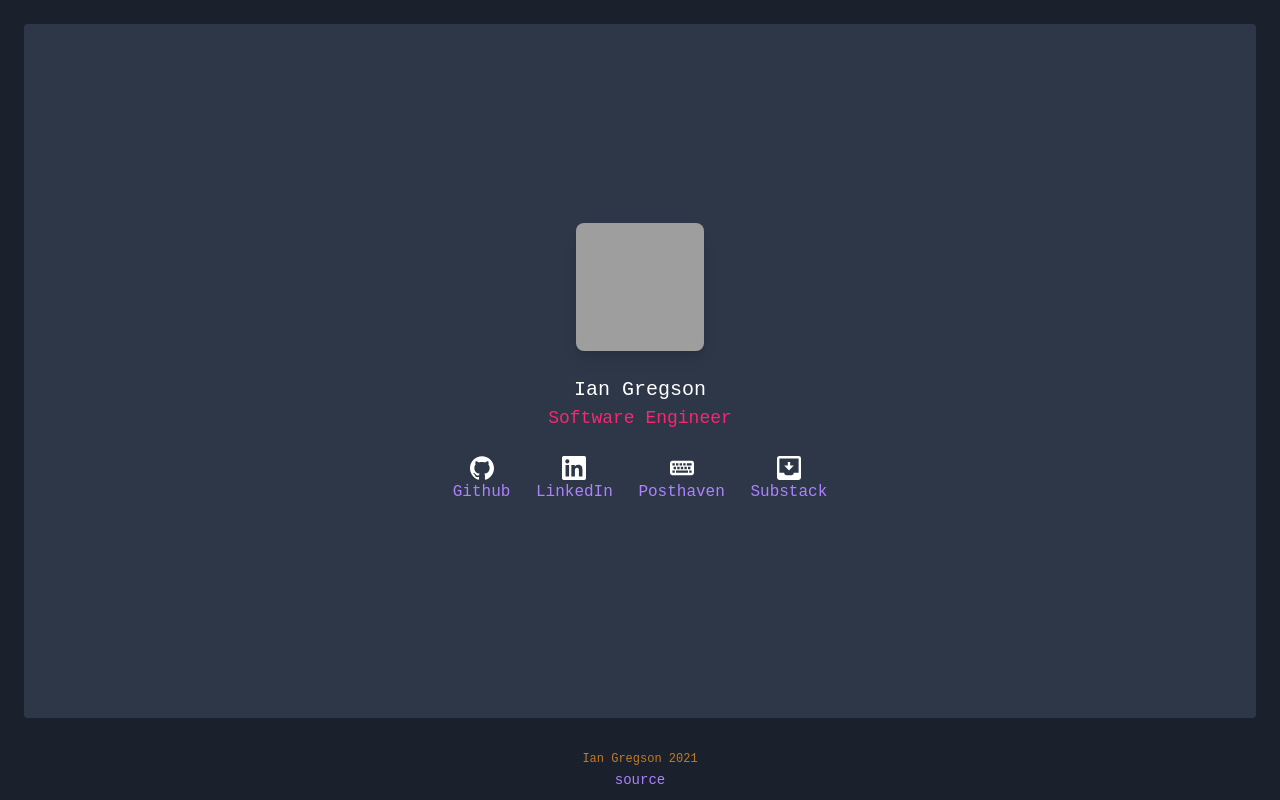
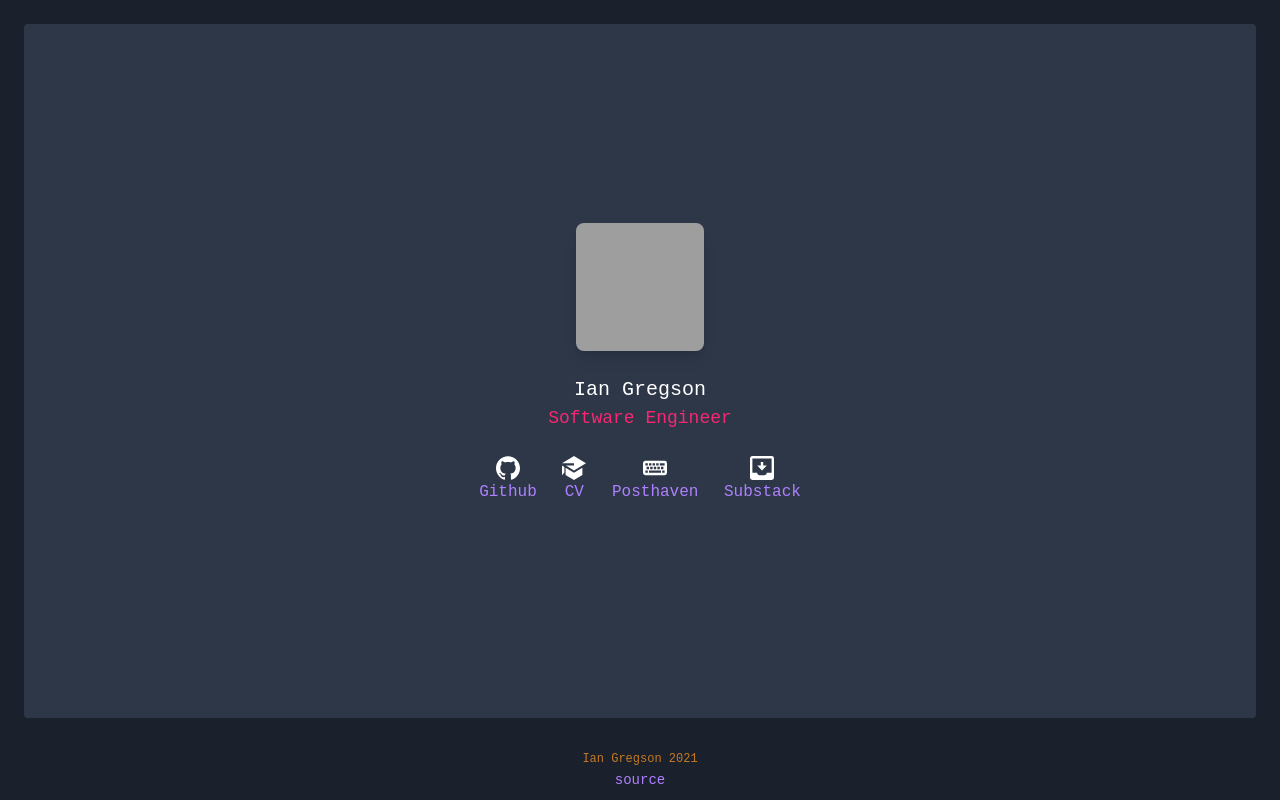
Before and after one commit to iangregson/iangregson.github.io, a website: page index.html in a window 1280 px wide. Drawn offline with Linux system fonts and the light colour scheme; grey boxes are pictures that could not be loaded.

Commit message:
CHange LinkedIn to read.cv

```diff
--- a/index.html
+++ b/index.html
@@ -28,13 +28,17 @@
           <span>Github</span>
         </a>
 
-        <a class="mb-4 mx-2 block md:inline-block" href="https://www.linkedin.com/in/iangregson/">
-          <svg class="link-icon" viewBox="0 0 24 24" xmlns="http://www.w3.org/2000/svg">
+        <a class="mb-4 mx-2 block md:inline-block" href="https://read.cv/iangregson/">
+          <svg class="link-icon" viewBox="0 0 20 20" xmlns="http://www.w3.org/2000/svg">
+            <title>CV icon</title>
+            <path d="M3.33 8L10 12l10-6-10-6L0 6h10v2H3.33zM0 8v8l2-2.22V9.2L0 8zm10 12l-5-3-2-1.2v-6l7 4.2 7-4.2v6L10 20z"/>
+          </svg>
+          <!--<svg class="link-icon" viewBox="0 0 24 24" xmlns="http://www.w3.org/2000/svg">
             <title>LinkedIn icon</title>
             <path
               d="M20.447 20.452h-3.554v-5.569c0-1.328-.027-3.037-1.852-3.037-1.853 0-2.136 1.445-2.136 2.939v5.667H9.351V9h3.414v1.561h.046c.477-.9 1.637-1.85 3.37-1.85 3.601 0 4.267 2.37 4.267 5.455v6.286zM5.337 7.433c-1.144 0-2.063-.926-2.063-2.065 0-1.138.92-2.063 2.063-2.063 1.14 0 2.064.925 2.064 2.063 0 1.139-.925 2.065-2.064 2.065zm1.782 13.019H3.555V9h3.564v11.452zM22.225 0H1.771C.792 0 0 .774 0 1.729v20.542C0 23.227.792 24 1.771 24h20.451C23.2 24 24 23.227 24 22.271V1.729C24 .774 23.2 0 22.222 0h.003z" />
-          </svg>
-          <span>LinkedIn</span>
+          </svg>-->
+          <span>CV</span>
         </a>
 
         <a class="mb-4 mx-2 block md:inline-block" href="https://posts.iangregson.xyz/">
```
